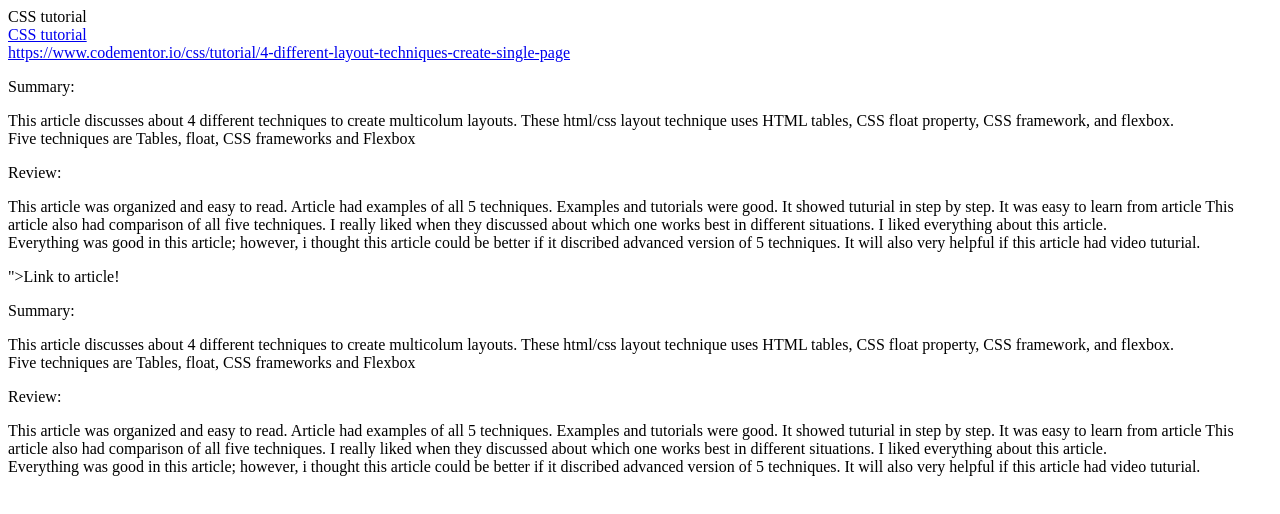
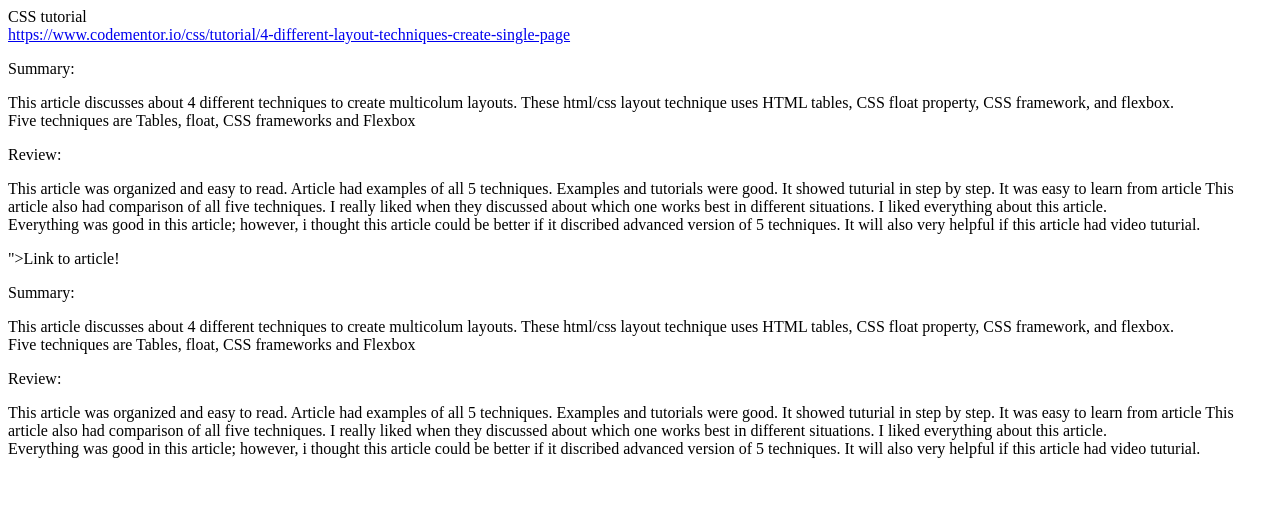
Before and after one commit to wv1317bq/hello-world, a plain HTML site: page index.html in a window 1280 px wide. Drawn offline with Linux system fonts and the light colour scheme.

Commit message:
error fix

```diff
--- a/index.html
+++ b/index.html
@@ -1,16 +1,6 @@
 <!DOCTYPE HTML>
 <html lang="en">
 
-    <head>
-        <title>CSS tutorial</title>
-         <meta charset="utf-8" />
-    </head>
-
-<body>
-    <header> CSS tutorial</header>
-
-    <a href="<!DOCTYPE HTML>
-<html lang="en">
 
     <head>
         <title>CSS tutorial</title>
```
